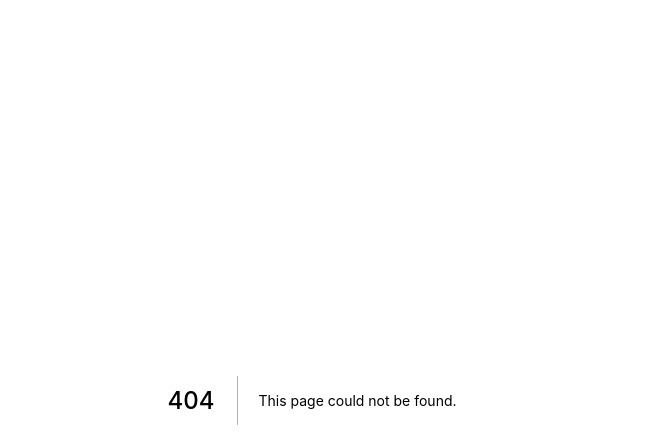
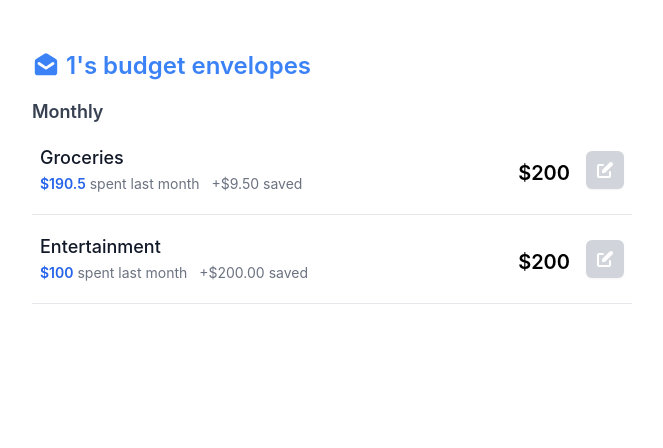
Before and after one commit to amyhua/systemenvelopes, a Next.js app: page /user/1 in a window 1280 px wide. Before the commit this address had no page. Shown: the top 448 px of the page, without its empty margins (328-991 px from the left). Built offline with nearby package versions, Linux system fonts and the light colour scheme.

Commit message:
Mock budget items

```diff
--- /dev/null
+++ b/components/EnvelopeItem.tsx
@@ -0,0 +1,56 @@
+import { PencilAltIcon } from '@heroicons/react/solid'
+
+export enum EnvelopePeriod {
+  Month = 'month',
+  Week = 'week',
+  Year = 'year'
+}
+
+const EnvelopeItem = ({
+  name, spentLastPeriod, targetSpend=0, period='month',
+}: {
+  name: string,
+  targetSpend: number,
+  spentLastPeriod?: number,
+  period: EnvelopePeriod,
+}) => {
+  return (
+    <div className="bg-white py-5 border-b border-gray-200 sm:px-2">
+      <div className="-ml-4 -mt-4 flex justify-between items-center flex-wrap sm:flex-nowrap">
+        <div className="ml-4 mt-4">
+          <h3 className="text-lg leading-6 font-medium text-gray-900">
+            {name}
+          </h3>
+          <p className="mt-1 text-sm text-gray-500">
+            {
+              spentLastPeriod !== undefined ?
+              <>
+                <span className="text-blue-600 font-semibold">${spentLastPeriod}</span> spent last {period}{' '}
+                <span className={`ml-2 text-${
+                  targetSpend < spentLastPeriod ? 'red' : 'green'
+                }-500`}>+${(targetSpend - spentLastPeriod).toFixed(2)} saved</span>
+              </> :
+              'No spending logged last ' + period
+            }
+          </p>
+        </div>
+        <div className="ml-4 mt-4 flex-shrink-0">
+          <span className="mr-4 text-xl font-semibold">
+            $200
+          </span>
+          <button
+            type="button"
+            className="relative inline-flex items-center px-2 py-2 border border-transparent shadow-sm text-sm
+              font-medium rounded-md text-white
+              bg-gray-300 hover:bg-gray-400
+              focus:outline-none focus:ring-2 focus:ring-offset-2 focus:ring-gray-500"
+          >
+            <PencilAltIcon className="h-5 h-5 text-white" />
+          </button>
+        </div>
+      </div>
+    </div>
+  )
+}
+
+export default EnvelopeItem
--- a/package.json
+++ b/package.json
@@ -8,6 +8,7 @@
     "lint": "next lint"
   },
   "dependencies": {
+    "@heroicons/react": "^1.0.5",
     "next": "12.0.8",
     "react": "17.0.2",
     "react-dom": "17.0.2"
@@ -15,8 +16,11 @@
   "devDependencies": {
     "@types/node": "17.0.11",
     "@types/react": "17.0.38",
+    "autoprefixer": "^10.4.2",
     "eslint": "8.7.0",
     "eslint-config-next": "12.0.8",
+    "postcss": "^8.4.5",
+    "tailwindcss": "^3.0.16",
     "typescript": "4.5.5"
   }
 }
--- /dev/null
+++ b/pages/@[username].tsx
@@ -0,0 +1,10 @@
+import { useRouter } from 'next/router'
+
+const Post = () => {
+  const router = useRouter()
+  const { username } = router.query
+
+  return <p>username: {username}</p>
+}
+
+export default Post
--- a/pages/index.tsx
+++ b/pages/index.tsx
@@ -5,68 +5,74 @@ import styles from '../styles/Home.module.css'
 
 const Home: NextPage = () => {
   return (
-    <div className={styles.container}>
-      <Head>
-        <title>Create Next App</title>
-        <meta name="description" content="Generated by create next app" />
-        <link rel="icon" href="/favicon.ico" />
-      </Head>
-
-      <main className={styles.main}>
-        <h1 className={styles.title}>
-          Welcome to <a href="https://nextjs.org">Next.js!</a>
-        </h1>
-
-        <p className={styles.description}>
-          Get started by editing{' '}
-          <code className={styles.code}>pages/index.tsx</code>
-        </p>
-
-        <div className={styles.grid}>
-          <a href="https://nextjs.org/docs" className={styles.card}>
-            <h2>Documentation &rarr;</h2>
-            <p>Find in-depth information about Next.js features and API.</p>
-          </a>
-
-          <a href="https://nextjs.org/learn" className={styles.card}>
-            <h2>Learn &rarr;</h2>
-            <p>Learn about Next.js in an interactive course with quizzes!</p>
-          </a>
-
-          <a
-            href="https://github.com/vercel/next.js/tree/canary/examples"
-            className={styles.card}
-          >
-            <h2>Examples &rarr;</h2>
-            <p>Discover and deploy boilerplate example Next.js projects.</p>
-          </a>
-
-          <a
-            href="https://vercel.com/new?utm_source=create-next-app&utm_medium=default-template&utm_campaign=create-next-app"
-            className={styles.card}
-          >
-            <h2>Deploy &rarr;</h2>
-            <p>
-              Instantly deploy your Next.js site to a public URL with Vercel.
-            </p>
-          </a>
-        </div>
-      </main>
-
-      <footer className={styles.footer}>
-        <a
-          href="https://vercel.com?utm_source=create-next-app&utm_medium=default-template&utm_campaign=create-next-app"
-          target="_blank"
-          rel="noopener noreferrer"
-        >
-          Powered by{' '}
-          <span className={styles.logo}>
-            <Image src="/vercel.svg" alt="Vercel Logo" width={72} height={16} />
-          </span>
-        </a>
-      </footer>
-    </div>
+    'hi'
   )
 }
 
+// const Home: NextPage = () => {
+//   return (
+//     <div className={styles.container}>
+//       <Head>
+//         <title>Create Next App</title>
+//         <meta name="description" content="Generated by create next app" />
+//         <link rel="icon" href="/favicon.ico" />
+//       </Head>
+
+//       <main className={styles.main}>
+//         <h1 className={styles.title}>
+//           Welcome to <a href="https://nextjs.org">Next.js!</a>
+//         </h1>
+
+//         <p className={styles.description}>
+//           Get started by editing{' '}
+//           <code className={styles.code}>pages/index.tsx</code>
+//         </p>
+
+//         <div className={styles.grid}>
+//           <a href="https://nextjs.org/docs" className={styles.card}>
+//             <h2>Documentation &rarr;</h2>
+//             <p>Find in-depth information about Next.js features and API.</p>
+//           </a>
+
+//           <a href="https://nextjs.org/learn" className={styles.card}>
+//             <h2>Learn &rarr;</h2>
+//             <p>Learn about Next.js in an interactive course with quizzes!</p>
+//           </a>
+
+//           <a
+//             href="https://github.com/vercel/next.js/tree/canary/examples"
+//             className={styles.card}
+//           >
+//             <h2>Examples &rarr;</h2>
+//             <p>Discover and deploy boilerplate example Next.js projects.</p>
+//           </a>
+
+//           <a
+//             href="https://vercel.com/new?utm_source=create-next-app&utm_medium=default-template&utm_campaign=create-next-app"
+//             className={styles.card}
+//           >
+//             <h2>Deploy &rarr;</h2>
+//             <p>
+//               Instantly deploy your Next.js site to a public URL with Vercel.
+//             </p>
+//           </a>
+//         </div>
+//       </main>
+
+//       <footer className={styles.footer}>
+//         <a
+//           href="https://vercel.com?utm_source=create-next-app&utm_medium=default-template&utm_campaign=create-next-app"
+//           target="_blank"
+//           rel="noopener noreferrer"
+//         >
+//           Powered by{' '}
+//           <span className={styles.logo}>
+//             <Image src="/vercel.svg" alt="Vercel Logo" width={72} height={16} />
+//           </span>
+//         </a>
+//       </footer>
+//     </div>
+//   )
+// }
+
 export default Home
--- /dev/null
+++ b/pages/user/[username].tsx
@@ -0,0 +1,30 @@
+import { useRouter } from 'next/router'
+import styles from './user.module.css'
+import { MailOpenIcon, PencilAltIcon } from '@heroicons/react/solid'
+import EnvelopeItem, { EnvelopePeriod } from '../../components/EnvelopeItem'
+
+
+const User = () => {
+  const router = useRouter()
+  const { username } = router.query
+
+  return (
+    <main className="md:container my-5 mx-5">
+      <div className={styles.budget}>
+        <div className="mb-4">
+          <span className="text-2xl font-semibold text-blue-500">
+            <MailOpenIcon className="h-7 w-7 inline align-top" /> {username}'s budget envelopes
+          </span>
+        </div>
+        <h2 className="text-lg font-semibold text-gray-700">
+          Monthly
+        </h2>
+        <EnvelopeItem name="Groceries" period={EnvelopePeriod.Month} spentLastPeriod={190.5} targetSpend={200} />
+        <EnvelopeItem name="Entertainment" period={EnvelopePeriod.Month} spentLastPeriod={100} targetSpend={300} />
+
+      </div>
+    </main>
+  )
+}
+
+export default User
--- /dev/null
+++ b/pages/user/user.module.css
@@ -0,0 +1,4 @@
+.budget {
+  max-width: 600px;
+  margin: 50px auto;
+}
--- /dev/null
+++ b/postcss.config.js
@@ -0,0 +1,6 @@
+module.exports = {
+  plugins: {
+    tailwindcss: {},
+    autoprefixer: {},
+  },
+}
--- a/styles/globals.css
+++ b/styles/globals.css
@@ -1,3 +1,7 @@
+@tailwind base;
+@tailwind components;
+@tailwind utilities;
+
 html,
 body {
   padding: 0;
--- /dev/null
+++ b/tailwind.config.js
@@ -0,0 +1,10 @@
+module.exports = {
+  content: [
+    "./pages/**/*.{js,ts,jsx,tsx}",
+    "./components/**/*.{js,ts,jsx,tsx}",
+  ],
+  theme: {
+    extend: {},
+  },
+  plugins: [],
+}
```
Also changed, not shown: 1 other file (tests, documents, lock files or other folders).
